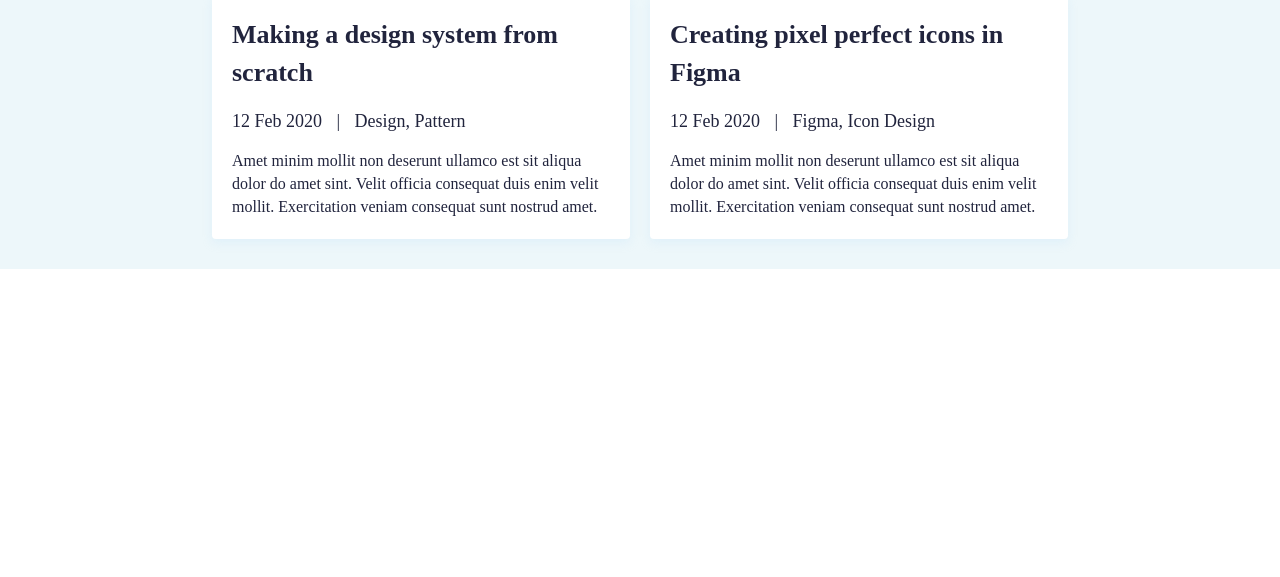
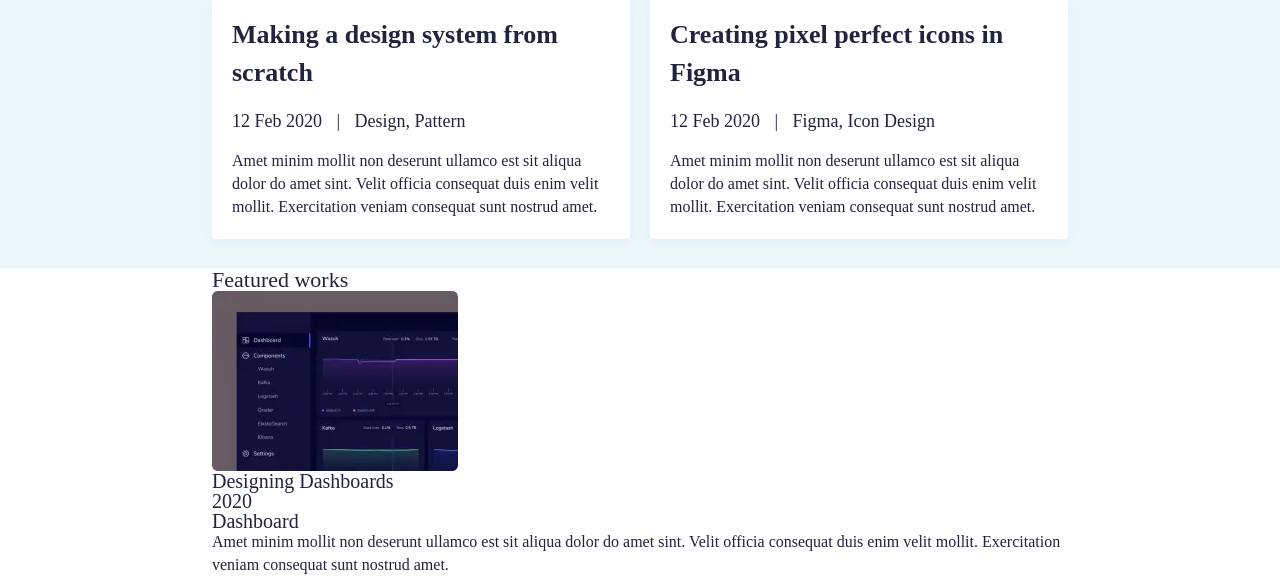
Before and after one commit to strokeaback/John_Web_page, a website: page John/index.html in a window 1280 px wide. Shown: the part 665-1242 px from the top of the page. Before the commit the page ends 934 px from the top, so only its background shows below. Drawn offline with Linux system fonts and the light colour scheme.

Commit message:
Создал структуру html для Featured works

```diff
--- a/John/index.html
+++ b/John/index.html
@@ -73,6 +73,28 @@
 						</div>
 					</div>
 				</section>
+				<section class="featured-works">
+					<div class="featured-works__container _container">
+						<div class="featured-works__title title-posts">
+							Featured works
+						</div>
+						<div class="works">
+							<article class="works__item">
+								<a href="" class="works__image">
+									<picture><source srcset="img/works/01.webp" type="image/webp"><img src="img/works/01.jpg" alt="Work #1"></picture>
+								</a>
+								<div class="works__body">
+									<div class="works__title">Designing Dashboards</div>
+									<div class="works__info">
+										<div class="works__year">2020</div>
+										<div class="works__category">Dashboard</div>
+									</div>
+									<div class="works__text text">Amet minim mollit non deserunt ullamco est sit aliqua dolor do amet sint. Velit officia consequat duis enim velit mollit. Exercitation veniam consequat sunt nostrud amet.</div>
+								</div>
+							</article>
+						</div>
+					</div>
+				</section>
 			</main>
 			<footer class="footer">
 	<div class="footer__content _container">
```
Also changed, not shown: #src/index.html (+22 -0 lines), #src/img/works/01.jpg (added), #src/img/works/02.jpg (added), #src/img/works/03.jpg (added), John/img/works/01.jpg (added), John/img/works/01.webp (added), John/img/works/02.jpg (added), John/img/works/02.webp (added), John/img/works/03.jpg (added), John/img/works/03.webp (added).
